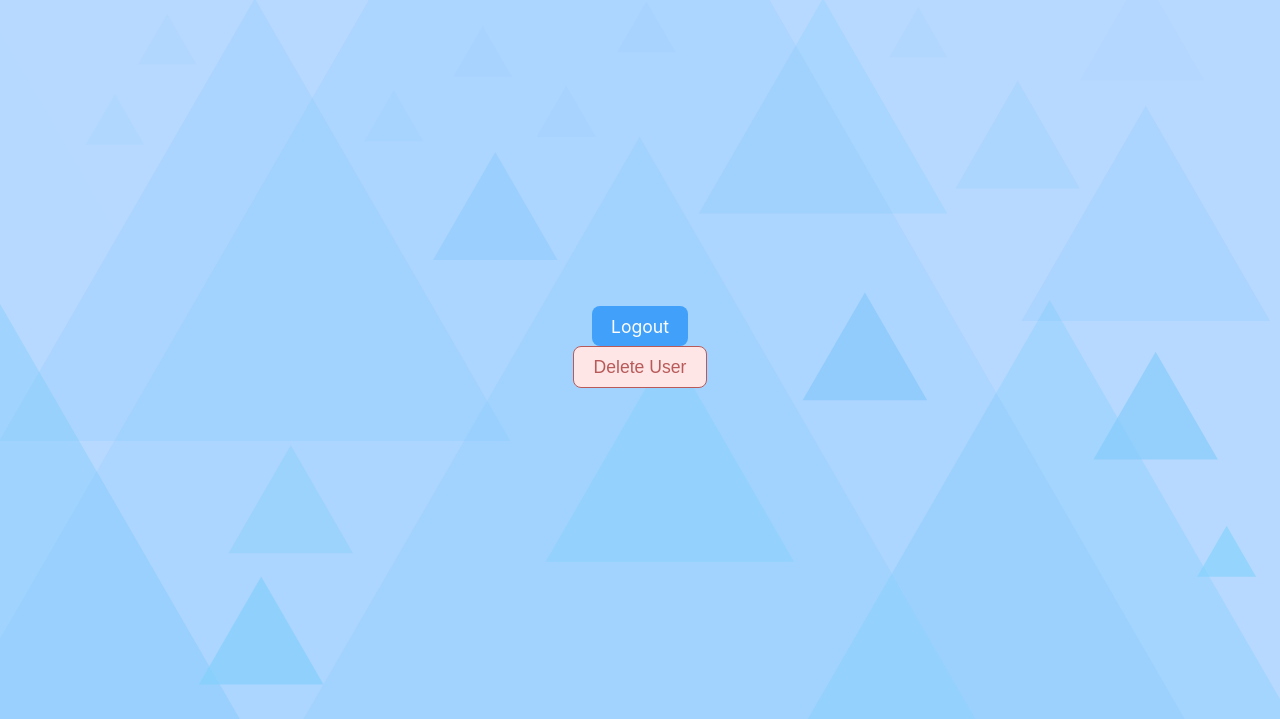
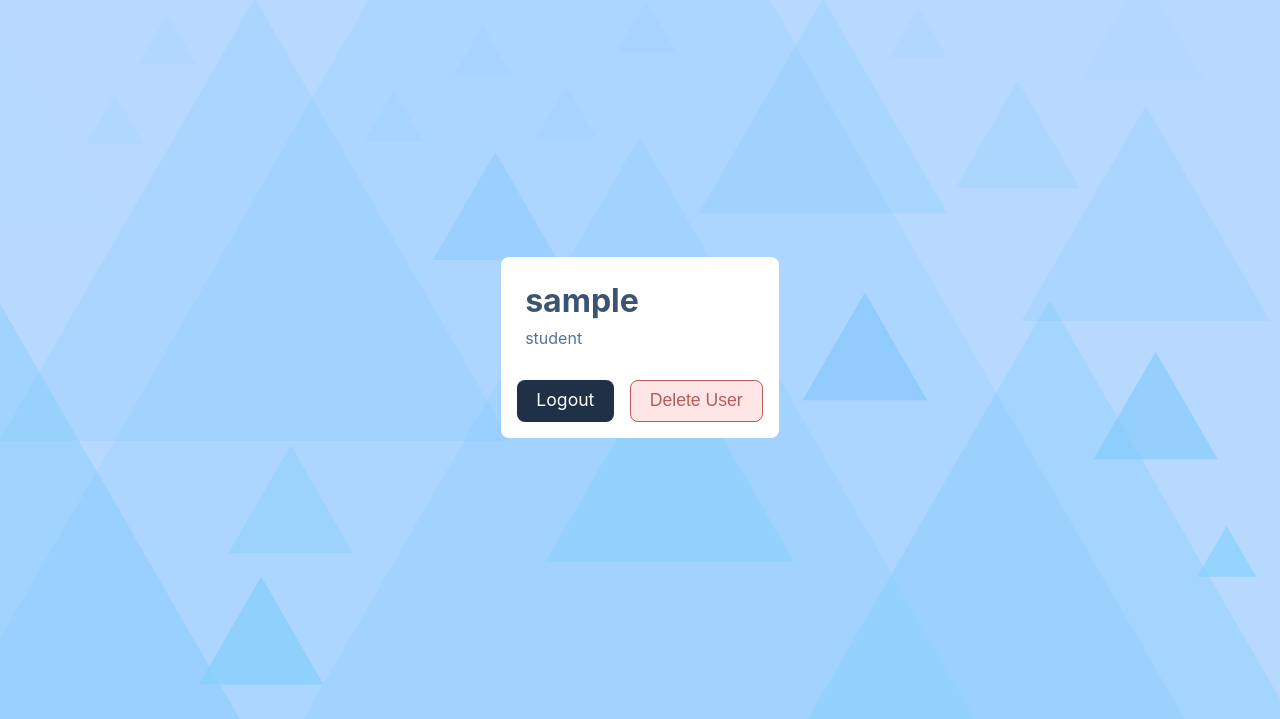
Before and after one commit to 0442/tsoha-opetussovellus, a Flask app: page /profile in a window 1280 px wide. Shown: the part 81-800 px from the top of the page. Run offline with Flask 3, Linux system fonts and the light colour scheme; the visitor is signed in with stand-in values (Sample User, id 1); parts of the project's set-up code (start-up, migrations or seed data) failed here and were passed over.

Commit message:
Slightly change profile page layout

```diff
--- a/templates/profilepage.html
+++ b/templates/profilepage.html
@@ -1,9 +1,23 @@
 {% extends "layout.html" %}
 
 {% block content %}
-<a href="/logout" class="button-1 link-button">Logout</a>
-<form action="/delete" method="POST">
-<button type="submit" class="button-3">Delete User</button>
-</form>
+<div class="profile-page-container">
+    <hgroup>
+        <h1>{{session.username}}</h1>
+        {% if session.is_teacher == True %}
+        <p>teacher</p>
+        {% else %}
+        <p>student</p>
+        {% endif %}
+    </hgroup>
+
+    <div style="display: flex; flex-direction: row; gap: 1rem;">
+        <a href="/logout" class="button-2 link-button">Logout</a>
+        <form action="/delete" method="POST">
+        <button type="submit" class="button-3">Delete User</button>
+        </form>
+    </div>
+
+</div>
 
 {% endblock %}
```
